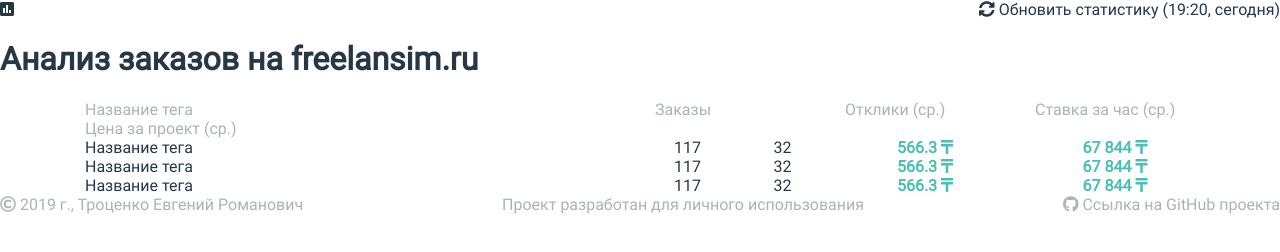
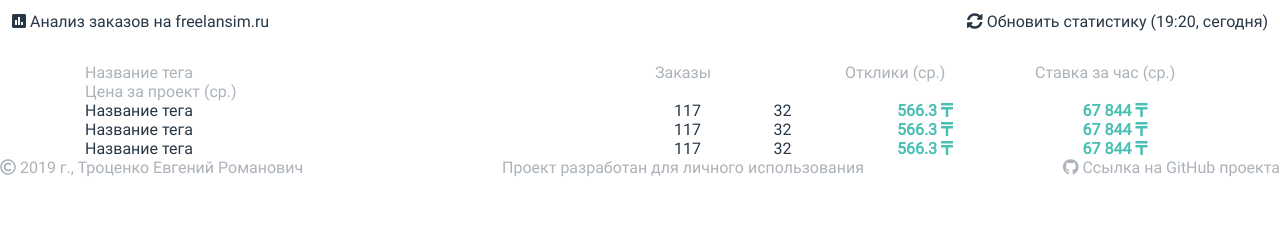
Before and after one commit to wolfsmensch/freelance-analytics, a plain HTML site: page public/index.html in a window 1280 px wide. Drawn offline with Linux system fonts and the light colour scheme.

Commit message:
Описаны стили шапки

```diff
--- a/public/css/header.css
+++ b/public/css/header.css
@@ -0,0 +1,24 @@
+header {
+    padding: 12px;
+    margin-bottom: 20px;
+
+    font-size: 16px;
+}
+
+header h1 {
+    display: inline-block;
+
+    margin: 0;
+
+    font-size: inherit;
+    font-weight: 400;
+}
+
+header .inline-menu .menu-item {
+    display: inline-block;
+    cursor: pointer;
+}
+
+header .inline-menu .menu-item:hover,
+header .inline-menu .menu-item:active { color: #3498DB; }
+header .inline-menu .menu-item:active { transform: scale(0.9); }
--- a/public/index.html
+++ b/public/index.html
@@ -16,11 +16,11 @@
 </head>
 <body>
     <header class="fw flex fx-row fx-between">
-        <div class="header-box logo">
+        <div class="logo">
             <i class="fas fa-poll"></i>
             <h1>Анализ заказов на freelansim.ru</h1>
         </div>
-        <div class="header-box fx-grow inline-menu ta-right">
+        <div class="fx-grow inline-menu ta-right">
             <span id="upd-stat" class="menu-item">
                 <i class="fas fa-sync-alt"></i>
                 Обновить статистику (19:20, сегодня)
```
